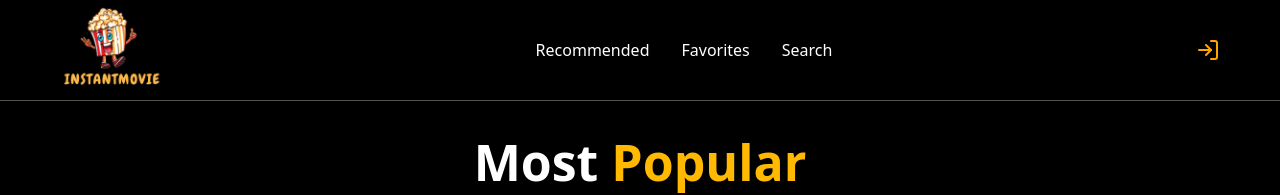
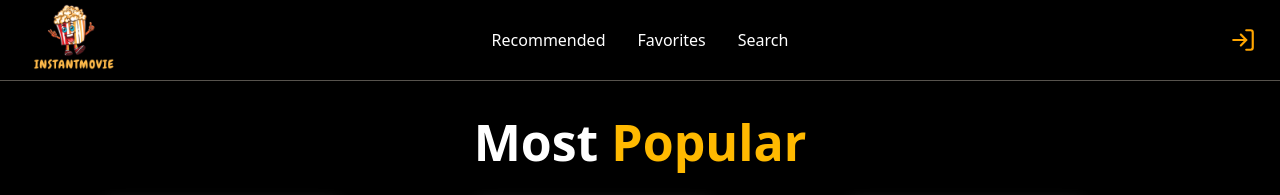
Before and after one commit to Danmile/InstantMovie, a React (Vite) app in the folder frontend/: page / in a window 1280 px wide. Shown: the top 195 px of the page. Built offline with nearby package versions, Linux system fonts and the light colour scheme.

Commit message:
Fixed navbar

```diff
--- a/frontend/src/components/Navbar.jsx
+++ b/frontend/src/components/Navbar.jsx
@@ -4,40 +4,41 @@ import { LogIn } from "lucide-react";
 
 const Navbar = () => {
   return (
-    <div className="h-25 bg-black flex items-center">
-      <div className="ml-13">
+    <div className="relative h-20 bg-black flex items-center justify-between px-6">
+      {/* Logo - Left */}
+      <div className="flex items-center">
         <img
           src={logo}
-          alt=""
-          className="h-30 transition-transform duration-[2000ms] hover:rotate-[180deg]"
+          alt="Logo"
+          className="h-25 transition-transform duration-[2000ms] hover:rotate-[180deg]"
         />
       </div>
-      <div className="space-x-8 m-auto">
+
+      {/* Center Links */}
+      <div className="absolute left-1/2 -translate-x-1/2 flex space-x-8">
         <a
           href="#"
-          className="text-white hover:text-amber-400 transition transform ease-in-out duration-300"
+          className="text-white hover:text-amber-400 transition duration-300"
         >
           Recommended
         </a>
         <a
           href="#"
-          className="text-white hover:text-amber-400 transition transform ease-in-out duration-300"
+          className="text-white hover:text-amber-400 transition duration-300"
         >
           Favorites
         </a>
         <a
           href="#"
-          className="text-white hover:text-amber-400 transition transform ease-in-out duration-300"
+          className="text-white hover:text-amber-400 transition duration-300"
         >
           Search
         </a>
       </div>
-      <div className="mr-15">
-        <LogIn
-          size={30}
-          color="orange"
-          className="w-6 h-6 hover:scale-110 transition-transform duration-200"
-        />
+
+      {/* Login Icon - Right */}
+      <div className="text-white hover:scale-110 transition-transform duration-200">
+        <LogIn size={26} color="orange" />
       </div>
     </div>
   );
```
